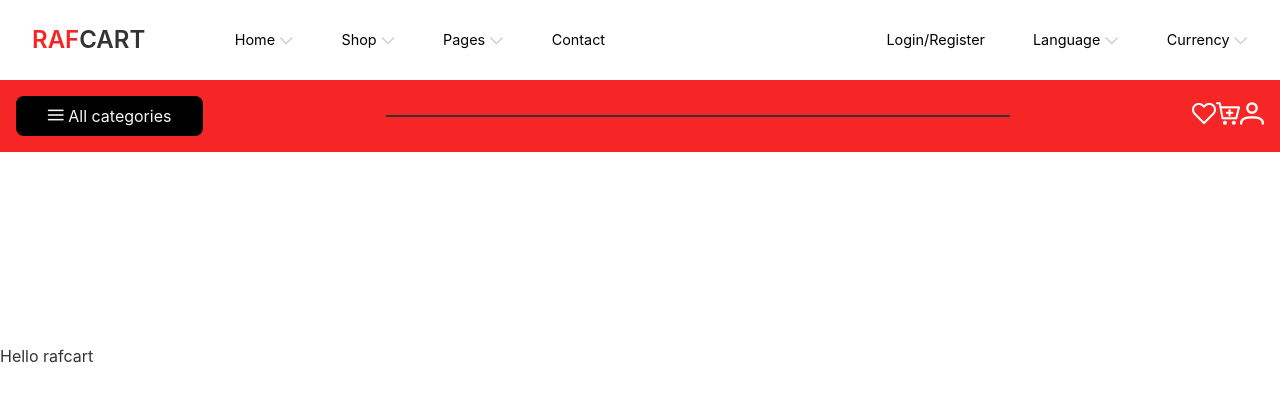
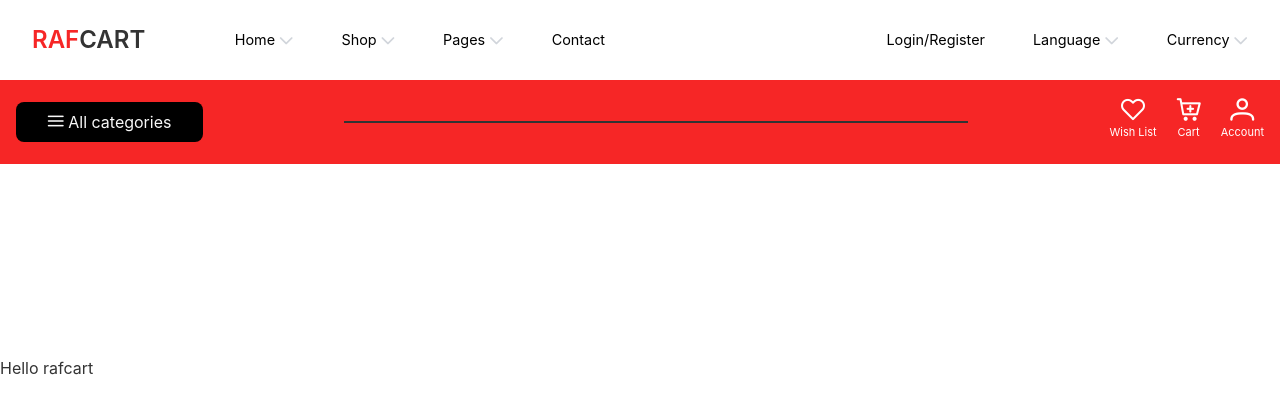
Before and after one commit to Ealfred1/E-commerce, a React (Vite) app: page / in a window 1280 px wide. Shown: the top 414 px of the page. Built offline with nearby package versions, Linux system fonts and the light colour scheme.

Commit message:
second bar section 50% done

```diff
--- a/src/components/Searchbar.jsx
+++ b/src/components/Searchbar.jsx
@@ -10,10 +10,22 @@ const Searchbar = () => {
 
 			</div>
 
-			<div className="text-white text-2xl">
-				<button className=""><i className="pi pi-heart"></i></button>
-				<button className=""><i className="pi pi-cart-plus"></i></button>
-				<button className=""><i className="pi pi-user"></i></button>
+			<div className="text-white text-2xl flex gap-5">
+				<button className="hover:scale-[1.2] transition-all duration-200 flex items-center flex-col"><p><i className="pi pi-heart"></i></p>
+					<p className="text-[11px] -mt-3">
+						Wish List
+					</p>
+				</button>
+				<button className="hover:scale-[1.2] transition-all duration-200 flex items-center flex-col"><p><i className="pi pi-cart-plus"></i></p>
+					<p className="text-[11px] -mt-3">
+						 Cart
+					</p>
+				</button>
+				<button className="hover:scale-[1.2] transition-all duration-200 flex items-center flex-col"><p><i className="pi pi-user"></i></p>
+					<p className="text-[11px] -mt-3">
+						 Account
+					</p>
+				</button>
 			</div>
 			</div>
 		</nav>
```
